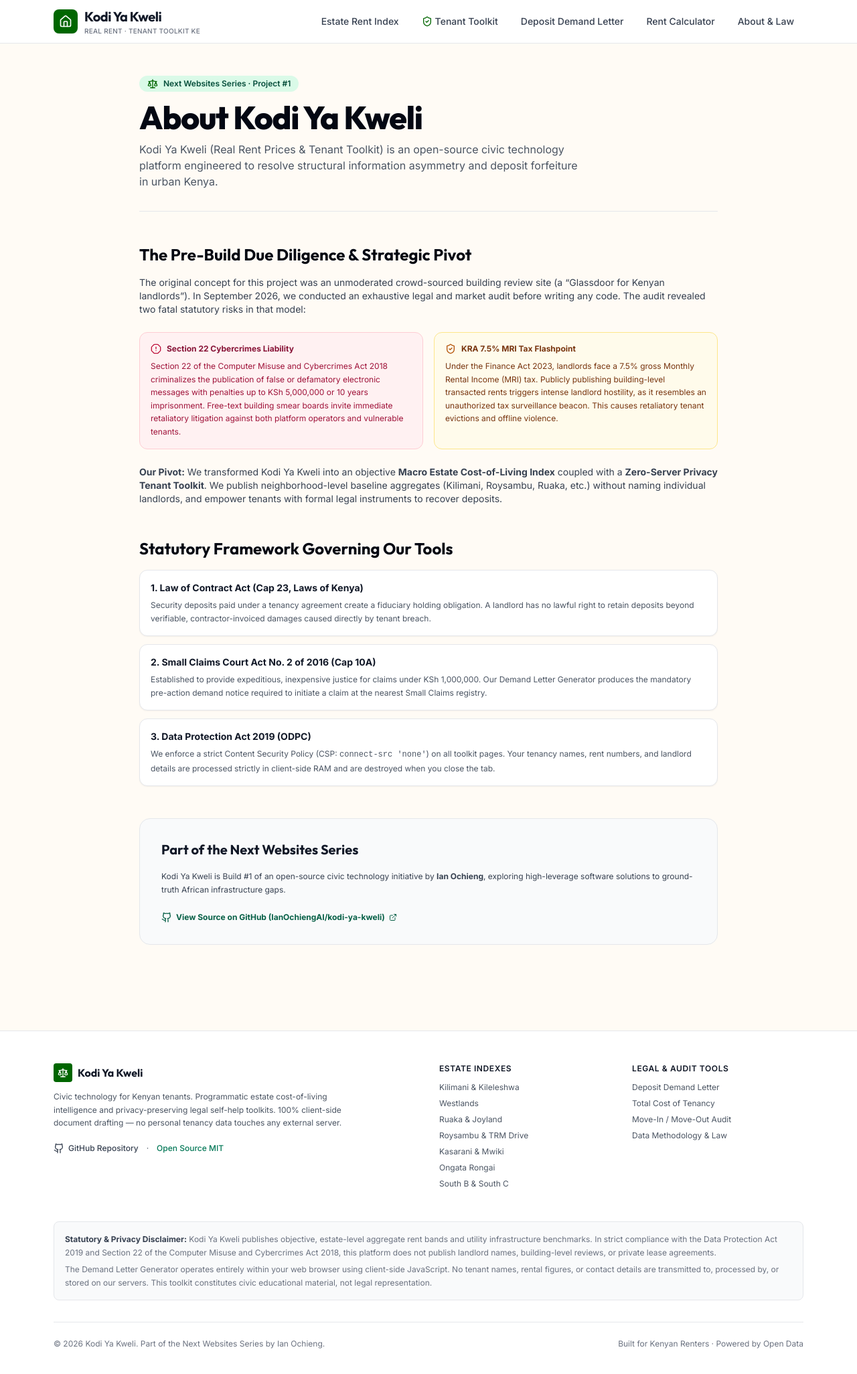
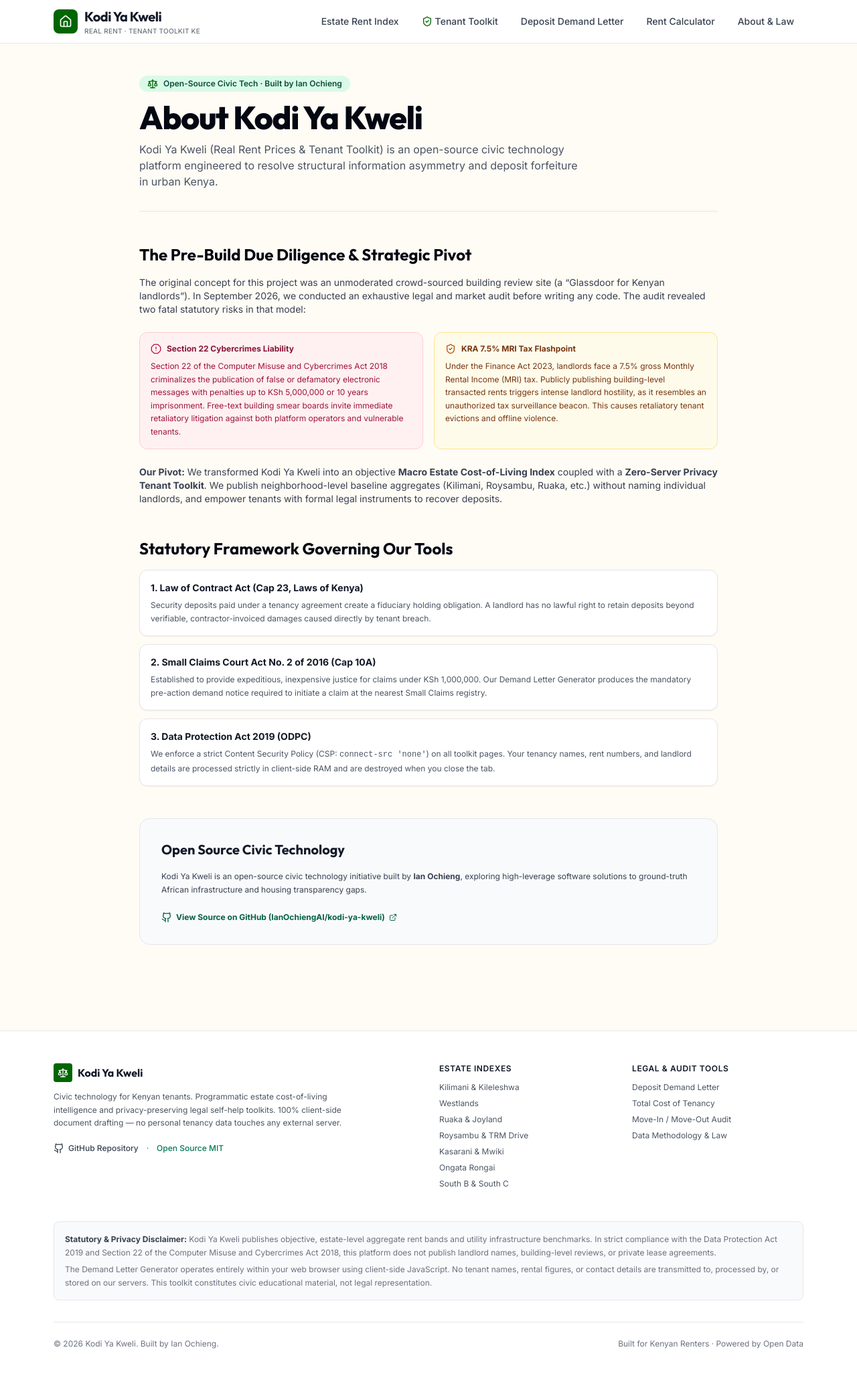
Before and after one commit to IanOchiengAI/kodi-ya-kweli, a Next.js app: page /about in a window 1280 px wide. Shown: the top 2052 px of the page at 67% size. Built offline with nearby package versions, Linux system fonts and the light colour scheme.

Commit message:
chore(branding): update footer and about page attribution to Ian Ochieng

```diff
--- a/src/app/about/page.tsx
+++ b/src/app/about/page.tsx
@@ -16,7 +16,7 @@ export default function AboutPage() {
       <div className='border-b border-gray-200 pb-8 space-y-3'>
         <div className='inline-flex items-center gap-2 bg-emerald-100/80 text-emerald-900 px-3 py-1 rounded-full text-xs font-semibold'>
           <Scale className='w-4 h-4 text-brand-green' />
-          <span>Next Websites Series · Project #1</span>
+          <span>Open-Source Civic Tech · Built by Ian Ochieng</span>
         </div>
         <h1 className='font-display font-extrabold text-3xl md:text-5xl text-gray-950 tracking-tight'>
           About Kodi Ya Kweli
@@ -99,13 +99,13 @@ export default function AboutPage() {
         </div>
       </section>
 
-      {/* Open Source & Series Context */}
+      {/* Open Source & Initiative Context */}
       <section className='bg-gray-50 border border-gray-200 rounded-2xl p-6 md:p-8 space-y-4 text-xs text-gray-700'>
         <h2 className='font-display font-bold text-xl text-gray-900'>
-          Part of the Next Websites Series
+          Open Source Civic Technology
         </h2>
         <p className='leading-relaxed'>
-          Kodi Ya Kweli is Build #1 of an open-source civic technology initiative by <strong>Ian Ochieng</strong>, exploring high-leverage software solutions to ground-truth African infrastructure gaps.
+          Kodi Ya Kweli is an open-source civic technology initiative built by <strong>Ian Ochieng</strong>, exploring high-leverage software solutions to ground-truth African infrastructure and housing transparency gaps.
         </p>
         <div className='pt-2 flex flex-wrap gap-4'>
           <a
--- a/src/components/layout/Footer.tsx
+++ b/src/components/layout/Footer.tsx
@@ -123,7 +123,7 @@ export const Footer = () => {
         </div>
 
         <div className='mt-8 pt-6 border-t border-gray-200 flex flex-col md:flex-row items-center justify-between gap-4 text-xs text-gray-500'>
-          <p>© {currentYear} Kodi Ya Kweli. Part of the Next Websites Series by Ian Ochieng.</p>
+          <p>© {currentYear} Kodi Ya Kweli. Built by Ian Ochieng.</p>
           <p className='flex items-center gap-1'>
             Built for Kenyan Renters · Powered by Open Data
           </p>
```
Also changed, not shown: 1 other file (tests, documents, lock files or other folders).
